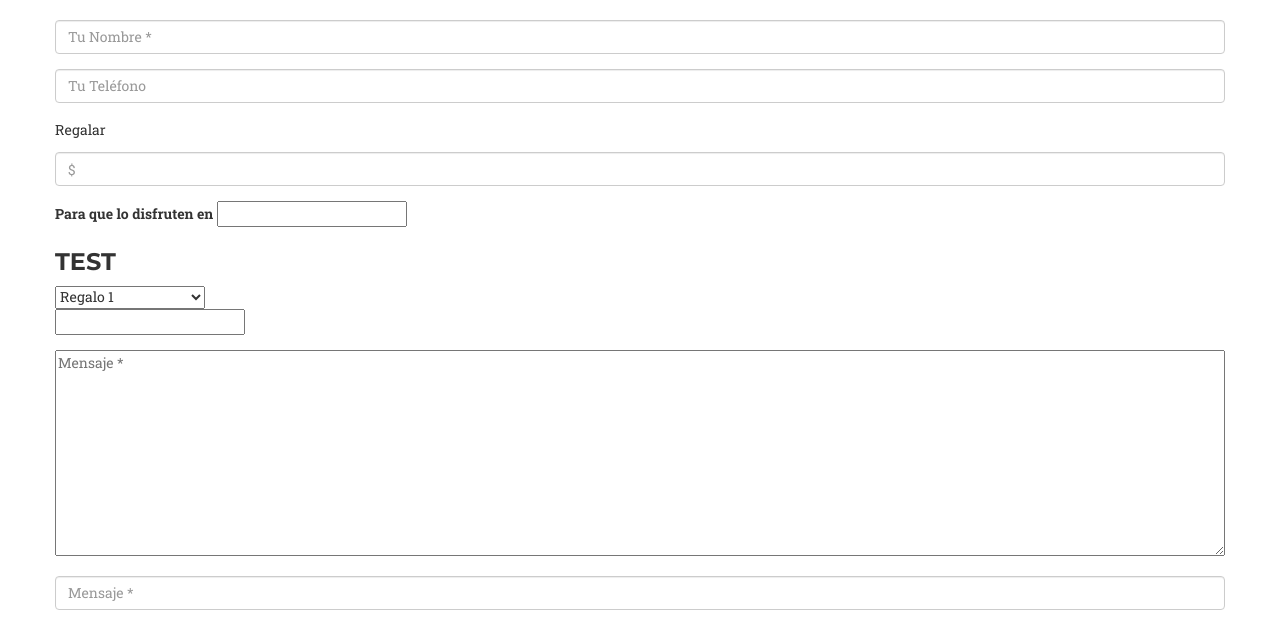
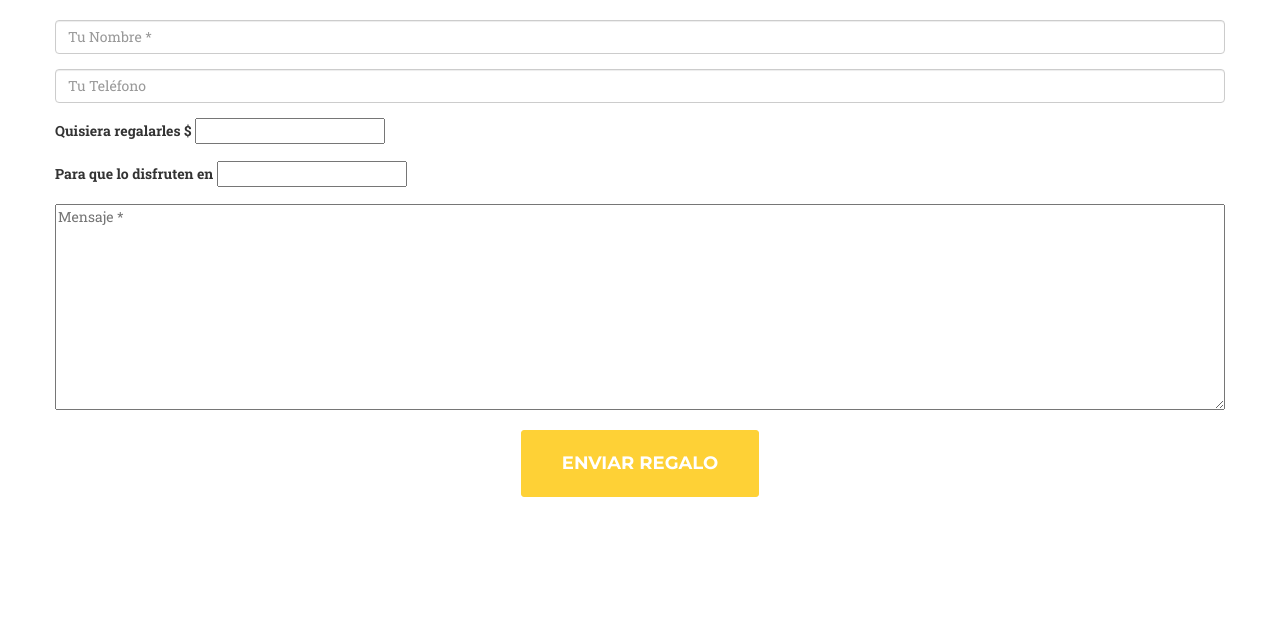
Before and after one commit to may-rafa/may-rafa.github.io, a website: page index.html in a window 1280 px wide. Shown: the part 4310-4932 px from the top of the page. Drawn offline with nearby package versions, Linux system fonts and the light colour scheme; a web font is replaced by a local one.

Commit message:
Forms v3

```diff
--- a/index.html
+++ b/index.html
@@ -393,23 +393,14 @@
                   <p class="help-block text-danger"></p>
                 </div>
                 <div class="form-group">
-                  <p>Regalar</p>
-                  <input type="number" name="cantidad" class="form-control" placeholder="$" id="cantidad" required data-validation-required-message="Favor de introducir el monto del regalo en MXN pesos ($).">
+                  <label for="cantidad"> Quisiera regalarles  $</label>
+                  <input type="number" name="cantidad"  id="cantidad" required data-validation-required-message="Favor de introducir el monto del regalo en MXN pesos ($).">
                   <p class="help-block text-danger"></p>
                 </div>
                 <div class="form-group">
-                  <label for="browsertwo"> Para que lo disfruten en </label>
-                  <input list="browsers" name="browsertwo">
-                  <h3> test </h3>
-                  <select name="cars">
-                    <option value="volvo">Regalo 1</option>
-                    <option value="saab">Noche hotel</option>
-                    <option value="fiat">Spa</option>
-                    <option value="audi">Nadar con ballenas</option>
-                  </select>
-                  <br>
-                  <input list="browsers" name="browser">
-                  <datalist id="browsers">
+                  <label for="listaregalos"> Para que lo disfruten en </label>
+                  <input list="listagift" name="listaregalos">
+                  <datalist id="listagift">
                     <option value="una noche de hotel">
                     <option value="una visita al spa">
                     <option value="un trago coqueto">
@@ -420,11 +411,6 @@
                 <div class="form-group">
                   <textarea name="message" rows="10" placeholder="Mensaje *"></textarea>
                 </div>
-                <div class="form-group">
-                  <input type="text" name="mensaje" rows="5" class="form-control" placeholder="Mensaje *" id="name" required data-validation-required-message="Favor de introducir tu mensaje.">
-                  <p class="help-block text-danger"></p>
-                </div>
-
                 <!-- thank you page -->
                 <input type="hidden" name="_next" value="https://rafasame.github.io/mayra-rafa/"/>
               </div>
```
